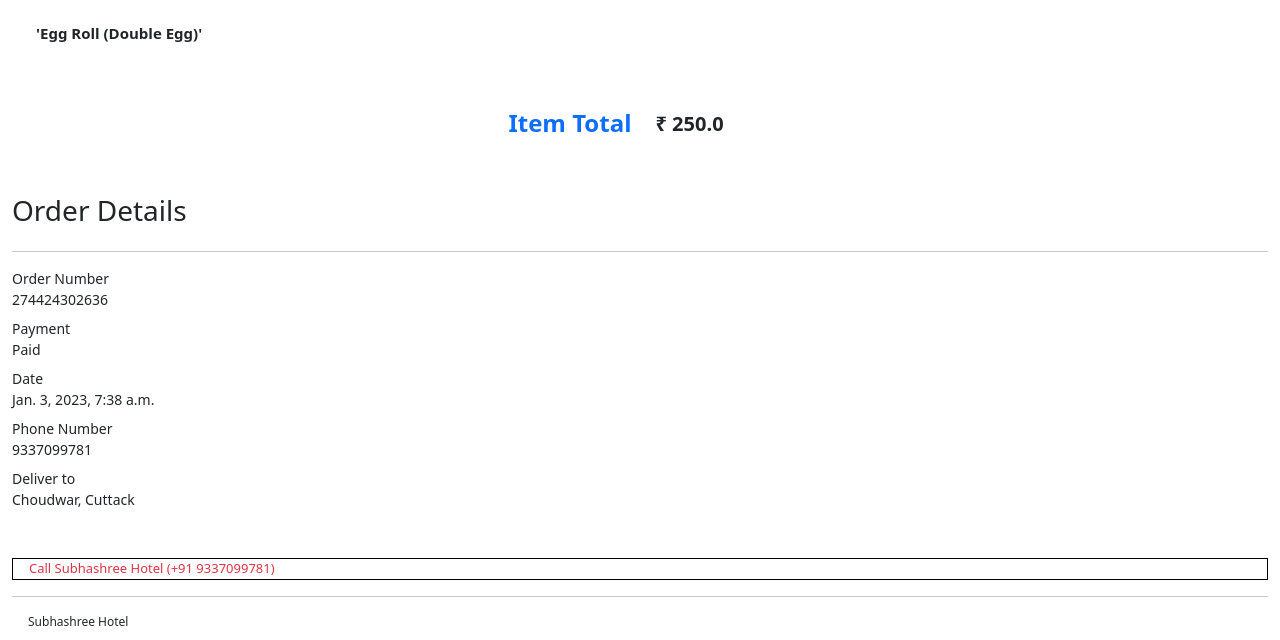
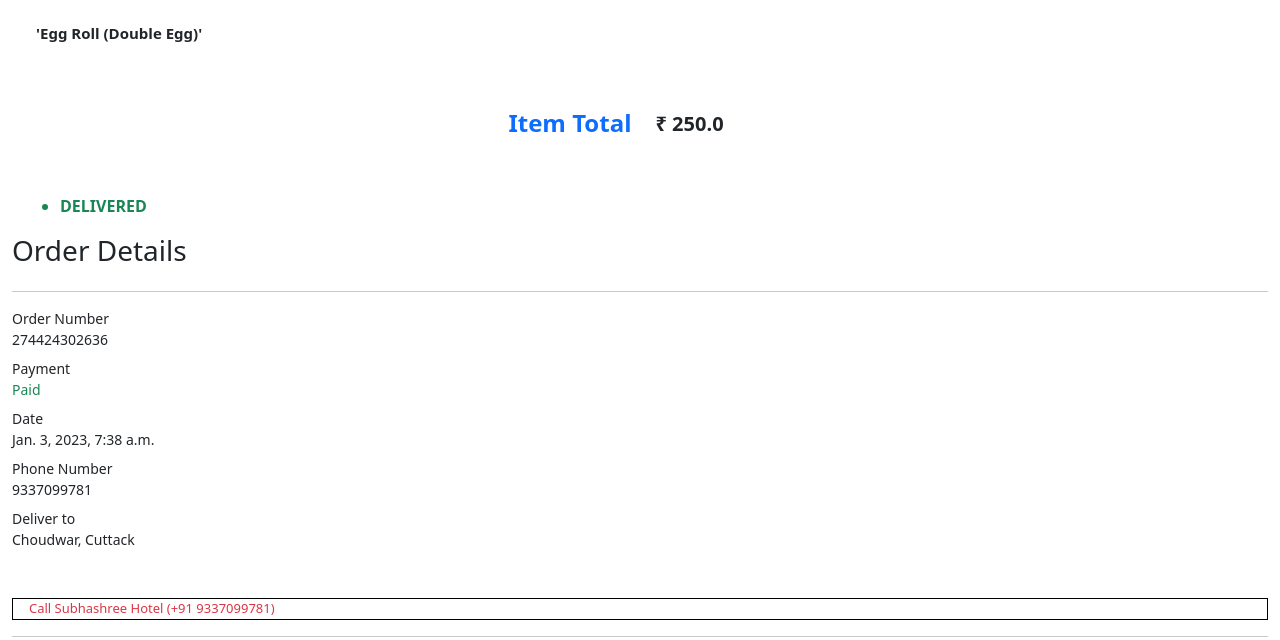
Before and after one commit to iamrudra-narayan/multi-vendor-e-commerce-website, a Django app: page /myaccount/order-details/274424302636 in a window 1280 px wide. Shown: the part 337-977 px from the top of the page. Run offline with Django 4.2, Linux system fonts and the light colour scheme; a user stored in the database is signed in; data comes from the database, SQL or seed files in the repository; both versions use the stored data as it was after the commit; some libraries are stand-ins or nearby versions.

Commit message:
latest commit

```diff
--- a/home/templates/layout-type.html
+++ b/home/templates/layout-type.html
@@ -51,7 +51,7 @@
               <li><a class="dropdown-item" href="#"><span class="material-symbols-outlined mt-2">
                 notifications
                 </span> Notifications</a></li>
-              <li><a class="dropdown-item" href="#"><span class="material-symbols-outlined mt-2">
+              <li><a class="dropdown-item" href="{% url 'contact' %}"><span class="material-symbols-outlined mt-2">
                 support_agent
                 </span> 24x7 Customer care</a></li>
                 {% else %}
@@ -123,5 +123,8 @@ crossorigin="anonymous"></script>
 
 <script type="module" src="https://unpkg.com/ionicons@5.5.2/dist/ionicons/ionicons.esm.js"></script>
 <script nomodule src="https://unpkg.com/ionicons@5.5.2/dist/ionicons/ionicons.js"></script>
+
+<script src="//code.tidio.co/lhrng2zdexkde2hpepmsch5jnqzmkycf.js" async></script>
+
 </body>
 </html>
--- a/home/templates/layout.html
+++ b/home/templates/layout.html
@@ -46,7 +46,7 @@
                   <li><a class="dropdown-item" href="#"><span class="material-symbols-outlined mt-2">
                     notifications
                     </span> Notifications</a></li>
-                  <li><a class="dropdown-item" href="#"><span class="material-symbols-outlined mt-2">
+                  <li><a class="dropdown-item" href="{% url 'contact' %}"><span class="material-symbols-outlined mt-2">
                     support_agent
                     </span> 24x7 Customer care</a></li>
                     {% else %}
@@ -116,5 +116,8 @@ crossorigin="anonymous"></script>
 
 <script type="module" src="https://unpkg.com/ionicons@5.5.2/dist/ionicons/ionicons.esm.js"></script>
 <script nomodule src="https://unpkg.com/ionicons@5.5.2/dist/ionicons/ionicons.js"></script>
+
+<script src="//code.tidio.co/lhrng2zdexkde2hpepmsch5jnqzmkycf.js" async></script>
+
 </body>
 </html>
--- a/home/urls.py
+++ b/home/urls.py
@@ -8,4 +8,5 @@ from django.conf.urls.static import static
 urlpatterns = [
     path('', views.home, name="home"),
     path('search/', views.search, name='search'),
+    path('contact/', views.contactUs, name='contact'),
 ] + static(settings.MEDIA_URL, document_root = settings.MEDIA_ROOT)
--- a/home/views.py
+++ b/home/views.py
@@ -50,3 +50,6 @@ def search(request):
         item_results = Category.objects.filter(food_category__icontains=query)
 
     return render(request, 'search-results.html', {'query': query, 'results': results, 'shop_results': shop_results, 'item_results': item_results})
+
+def contactUs(request):
+    return render(request, 'contact.html')
--- a/payment/models.py
+++ b/payment/models.py
@@ -30,6 +30,7 @@ class Order(models.Model):
     quantity = models.IntegerField(blank=False, default=0)
     total_price = models.FloatField(blank=False, default=0)
     payment_status = models.BooleanField(default=True)
+    delivery_status = models.BooleanField(default=False)
     order_id = models.CharField(unique=True, max_length=200, null=True, default=None)
     datetime_of_payment = models.DateTimeField(default=timezone.now)
     created_at = models.TimeField(auto_now=True, editable=False)
--- a/user/templates/order-details.html
+++ b/user/templates/order-details.html
@@ -17,6 +17,19 @@
           <h3 class="fw-bold fs-4 text-primary me-4">Item Total </h3><p class="card-text text-dark fs-5 fw-bold me-5 ">₹ {{order_details.total_price}}</p>
           </div>
     </div>
+    <div class="row px-3">
+      <div class="col">
+        {% if order_details.delivery_status is True %}
+          <ul id="progressbar" >
+              <li class="step0  text-success fw-bolder text-right" id="step3">DELIVERED</li>
+          </ul>
+        {% else %}
+          <ul id="progressbar" >
+            <li class="step0  text-danger fw-bolder text-right" id="step3">ORDER PLACED</li>
+          </ul>
+        {% endif %}
+      </div>
+    </div>
     <div class="mb-5 d-flex flex-row justify-content-center flex-column">
         <h3>Order Details </h3>
         <hr>
@@ -24,7 +37,11 @@
         <p id="orderno" class="card-text mb-2" style="font-size:14px; font-weight:500">{{order_details.order_id}}</p>
         </label>
         <label for="payment" class="card-text" style="font-size:14px; font-weight:300">Payment
-        <p id="payment" class="card-text mb-2" style="font-size:14px; font-weight:500">Paid</p>
+        {% if order_details.payment_status is True %}
+          <p id="payment" class="card-text text-success mb-2" style="font-size:14px; font-weight:500">Paid</p>
+        {% else %}
+          <p id="payment" class="card-text text-warning mb-2" style="font-size:14px; font-weight:500">Pending</p>
+        {% endif %}
         </label>
         <label for="date" class="card-text" style="font-size:14px; font-weight:300">Date
         <p id="date" class="card-text mb-2" style="font-size:14px; font-weight:500">{{order_details.datetime_of_payment}}</p>
```
Also changed, not shown: home/templates/contact.html (added, +12 -0 lines), db.sqlite3, home/static/css/website.css (line endings or trailing spaces), payment/migrations/0005_order_delivery_status.py (added).
